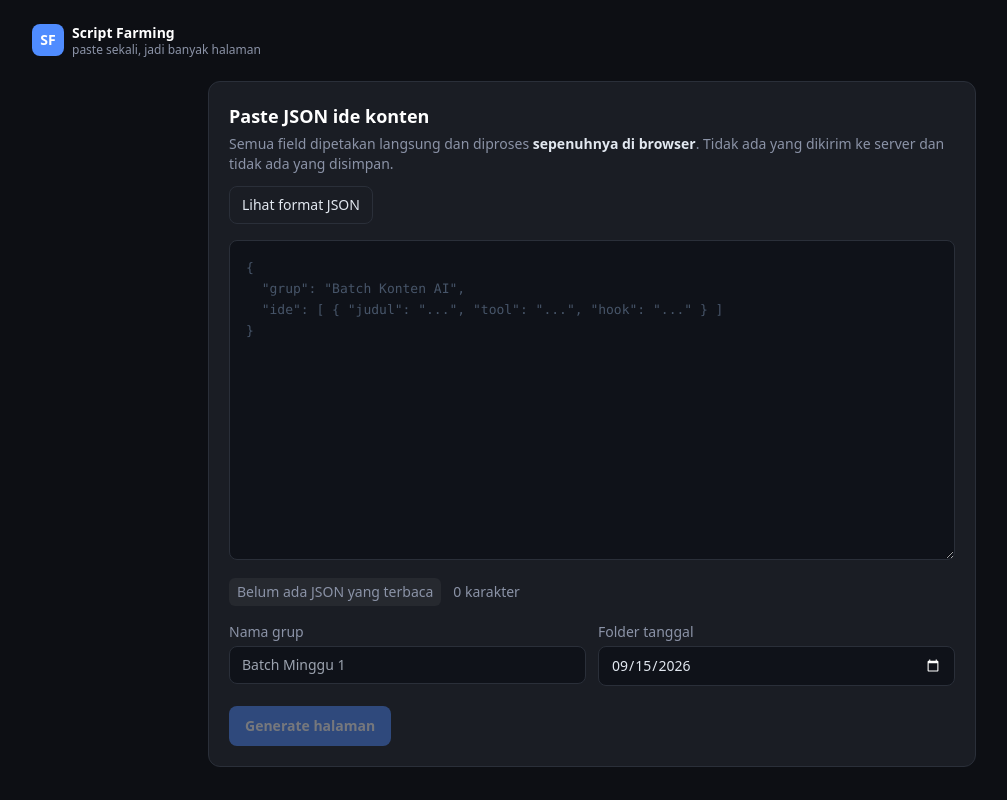
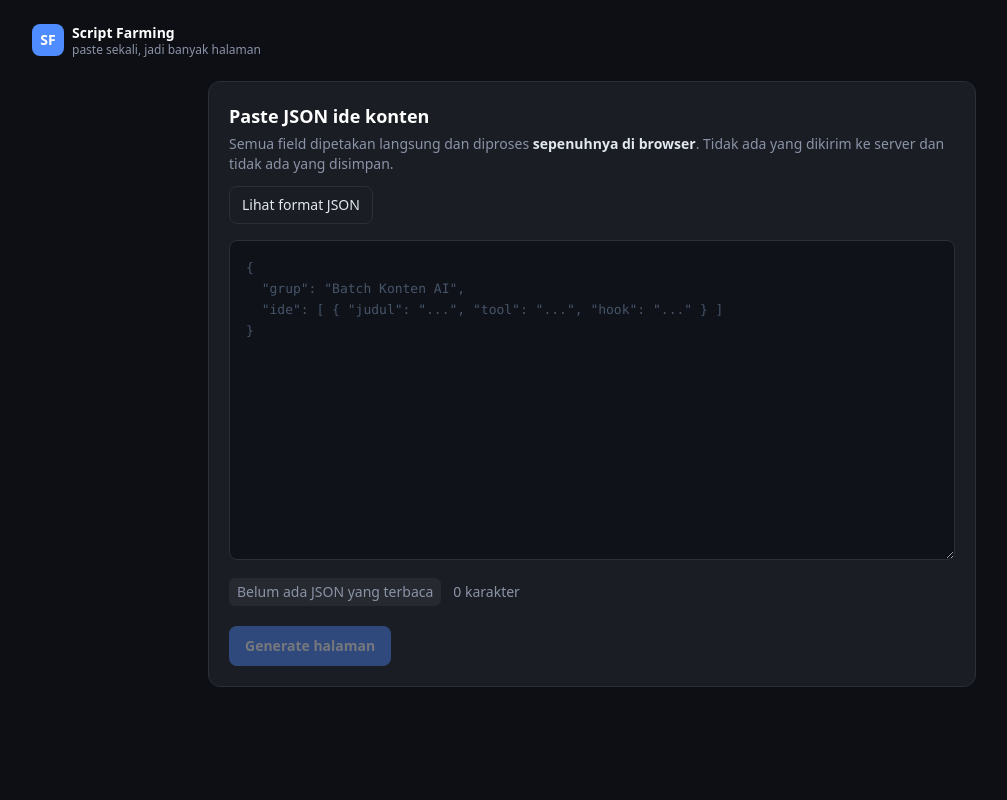
Before and after one commit to fhebriantz/skript-farming, a Next.js app: page / in a window 1280 px wide. Shown: the whole page, without its empty margins (48-1055 px from the left). Built offline with nearby package versions, Linux system fonts and the light colour scheme.

Commit message:
Nama ZIP otomatis dari tanggal dan jam, hapus kolom nama grup dan folder tanggal

```diff
--- a/app/page.tsx
+++ b/app/page.tsx
@@ -6,13 +6,11 @@ import { Pratinjau } from "@/components/Pratinjau";
 import { cobaBacaJson } from "@/lib/jsonInput";
 import { bungkus, isiIde, isiIndex, namaFile } from "@/lib/docHtml";
 import { copyKaya, unduhFile, unduhIde, unduhZipGrup } from "@/lib/export";
-import type { Group, Idea } from "@/lib/types";
+import { capWaktu, type Group, type Idea } from "@/lib/types";
 
-const hariIni = () => new Date().toISOString().slice(0, 10);
 
 const CONTOH_JSON = `{
   "grup": "Batch Konten AI",
-  "tanggal": "${hariIni()}",
   "ide": [
     {
       "judul": "", "headline": "", "tool": "", "linkResmi": "", "harga": "",
@@ -43,8 +41,6 @@ const CONTOH_JSON = `{
 
 export default function Halaman() {
   const [teks, setTeks] = useState("");
-  const [nama, setNama] = useState("");
-  const [tanggal, setTanggal] = useState(hariIni());
   const [lihatFormat, setLihatFormat] = useState(false);
   const [galat, setGalat] = useState("");
   const [status, setStatus] = useState("");
@@ -74,8 +70,8 @@ export default function Halaman() {
     const ideas = urutkan(json.ideas);
     setGrup({
       id: "memori",
-      tanggal: json.tanggal || tanggal,
-      nama: nama.trim() || json.nama || `${ideas.length} ide`,
+      folder: capWaktu(),
+      nama: json.nama || `${ideas.length} ide konten`,
       createdAt: Date.now(),
       sourceText: teks,
       ideas,
@@ -172,7 +168,7 @@ export default function Halaman() {
 
         <div className="kartu mb-4 flex flex-wrap items-center justify-between gap-4 p-5">
           <div>
-            <p className="font-mono text-xs uppercase tracking-wider text-muted">folder {grup.tanggal}</p>
+            <p className="font-mono text-xs uppercase tracking-wider text-muted">{grup.folder}.zip</p>
             <h1 className="text-xl font-semibold text-white">{grup.nama}</h1>
           </div>
           <dl className="flex flex-wrap gap-6 text-sm">
@@ -268,27 +264,6 @@ export default function Halaman() {
             <span className="text-muted">{teks.length.toLocaleString("id-ID")} karakter</span>
           </div>
 
-          <div className="mt-4 grid gap-3 sm:grid-cols-2">
-            <label className="text-sm">
-              <span className="mb-1 block text-muted">Nama grup</span>
-              <input
-                value={nama}
-                onChange={(e) => setNama(e.target.value)}
-                placeholder="Batch Minggu 1"
-                className="w-full rounded-lg border border-line bg-[#0f1219] px-3 py-2 text-slate-200 outline-none focus:border-accent"
-              />
-            </label>
-            <label className="text-sm">
-              <span className="mb-1 block text-muted">Folder tanggal</span>
-              <input
-                type="date"
-                value={tanggal}
-                onChange={(e) => setTanggal(e.target.value)}
-                className="w-full rounded-lg border border-line bg-[#0f1219] px-3 py-2 text-slate-200 outline-none focus:border-accent"
-              />
-            </label>
-          </div>
-
           <button onClick={generate} disabled={!json} className="tombol-utama mt-5">
             {json ? `Generate ${json.ideas.length} halaman` : "Generate halaman"}
           </button>
--- a/lib/docHtml.ts
+++ b/lib/docHtml.ts
@@ -120,7 +120,7 @@ export function halamanIde(ide: Idea, total: number): string {
 export function isiIndex(g: Group): string {
   const out: string[] = [];
   out.push(h1(`${g.nama}`, true));
-  out.push(quote([`Folder: ${g.tanggal}`, `${g.ideas.length} ide konten, diurutkan dari skor terbesar ke terkecil.`]));
+  out.push(quote([`Folder: ${g.folder}`, `${g.ideas.length} ide konten, diurutkan dari skor terbesar ke terkecil.`]));
   out.push(hr());
   out.push(h2("Ranking Lengkap"));
   out.push(
--- a/lib/export.ts
+++ b/lib/export.ts
@@ -22,7 +22,7 @@ export function unduhIde(ide: Idea, total: number) {
 /** Satu ZIP berisi folder tanggal + semua halaman ide + index. */
 export async function unduhZipGrup(g: Group) {
   const zip = new JSZip();
-  const folder = zip.folder(g.tanggal)!;
+  const folder = zip.folder(g.folder)!;
   folder.file("#0-INDEX.html", bungkus(`${g.nama} - Index`, isiIndex(g)));
   g.ideas.forEach((i) => folder.file(namaFile(i), halamanIde(i, g.ideas.length)));
   folder.file(
@@ -39,7 +39,7 @@ export async function unduhZipGrup(g: Group) {
   const url = URL.createObjectURL(blob);
   const a = document.createElement("a");
   a.href = url;
-  a.download = `${g.tanggal}-${g.nama.replace(/[^\w-]+/g, "-").toLowerCase()}.zip`;
+  a.download = `${g.folder}.zip`;
   document.body.appendChild(a);
   a.click();
   a.remove();
--- a/lib/types.ts
+++ b/lib/types.ts
@@ -55,7 +55,8 @@ export type Idea = {
 
 export type Group = {
   id: string;
-  tanggal: string; // YYYY-MM-DD -> dipakai sebagai nama folder
+  /** Cap waktu saat digenerate, format YYYY-MM-DD-HHmm. Dipakai sebagai nama folder dan nama berkas ZIP. */
+  folder: string;
   nama: string;
   createdAt: number;
   sourceText: string;
@@ -89,3 +90,9 @@ export function slugify(t: string): string {
       .slice(0, 60) || "ide"
   );
 }
+
+/** Cap waktu lokal untuk penamaan folder dan berkas ZIP, mis. "2026-09-15-1407". */
+export function capWaktu(d = new Date()): string {
+  const p = (n: number) => String(n).padStart(2, "0");
+  return `${d.getFullYear()}-${p(d.getMonth() + 1)}-${p(d.getDate())}-${p(d.getHours())}${p(d.getMinutes())}`;
+}
```
Also changed, not shown: 1 other file (tests, documents, lock files or other folders).
